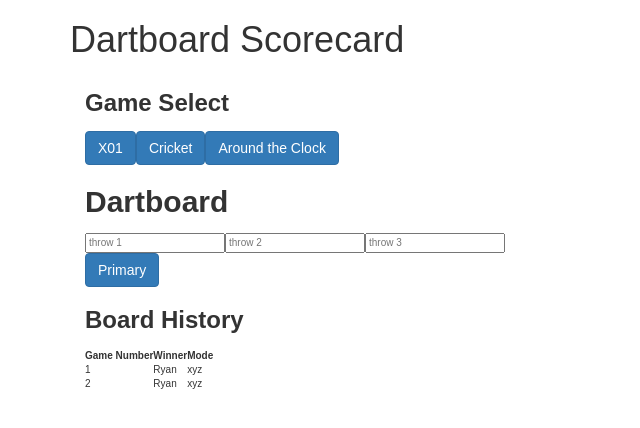
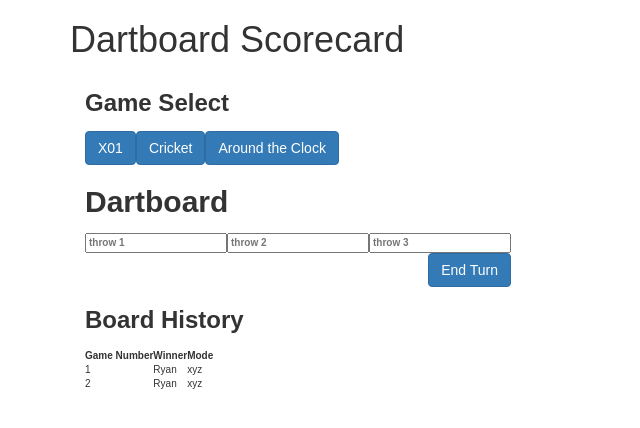
Before and after one commit to kneauxn/X01, an Angular app: page / in a window 1280 px wide. Shown: the top 428 px of the page, without its empty margins (0-640 px from the left). Built offline with nearby package versions, Linux system fonts and the light colour scheme.

Commit message:
Added the throw inputs and submit button to a table and justified the submit button to the right

```diff
--- a/src/app/dartboard/dartboard.component.html
+++ b/src/app/dartboard/dartboard.component.html
@@ -1,12 +1,13 @@
 <html>
         <div class="container">
 <h2><label for="">Dartboard</label></h2>
-<div>
-        <input type="text" value="" placeholder="throw 1">
-        <input type="text" value="" placeholder="throw 2">
-        <input type="text" value="" placeholder="throw 3">
-</div>
-<button type="button" class="btn btn-primary">Primary</button>
-
+<table>
+        <tr>
+                <th><input type="text" value="" placeholder="throw 1"></th>
+                <th><input type="text" value="" placeholder="throw 2"></th>
+                <th><input type="text" value="" placeholder="throw 3">
+        </tr><tr>
+                <td colspan="3" align="right"><button type="button" class="btn btn-primary">End Turn</button></td>
+</table>
         </div>
 </html>
```
